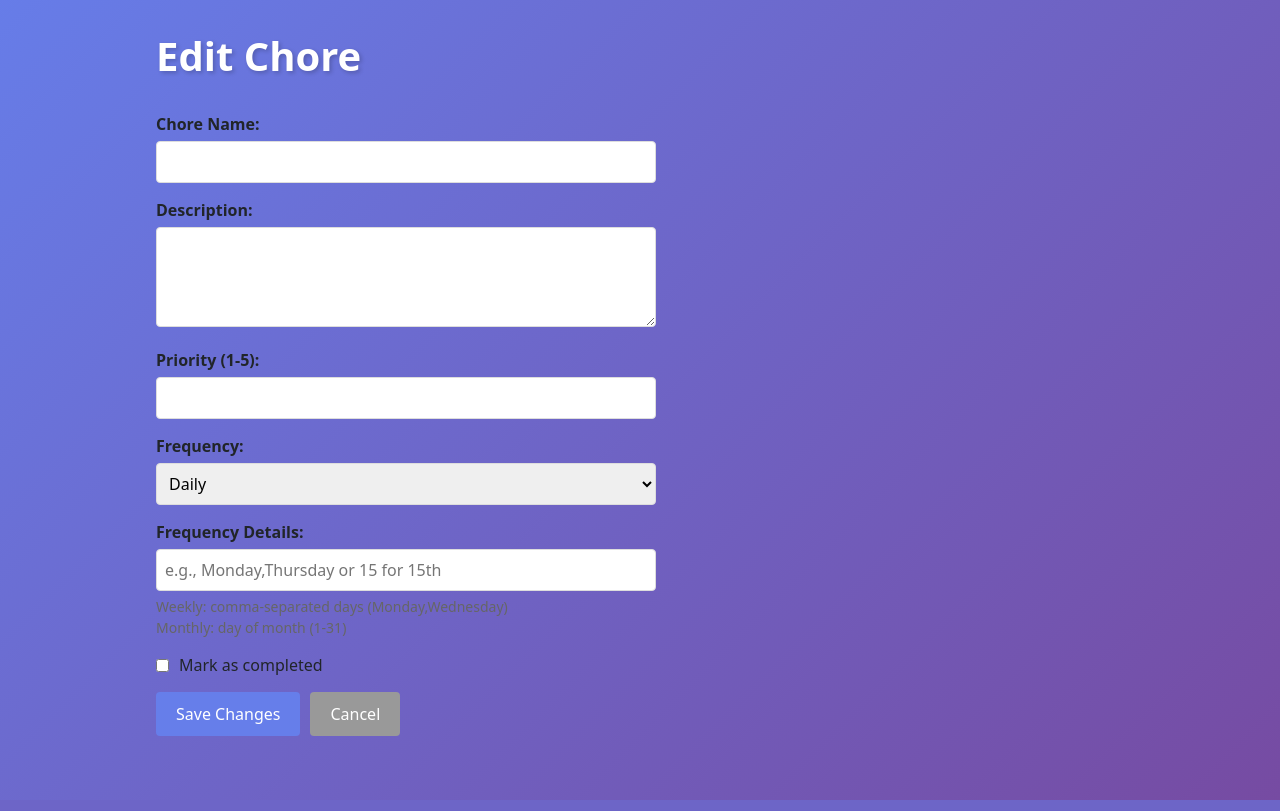
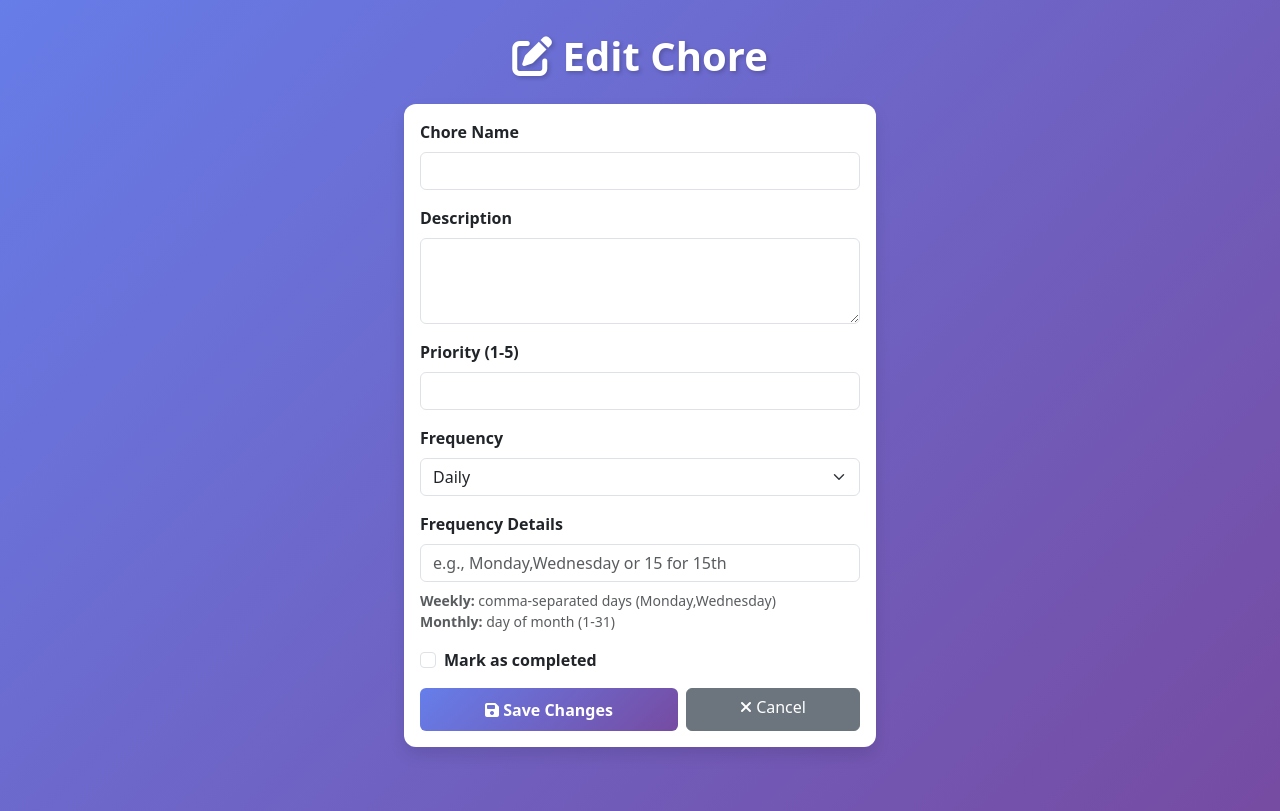
Before and after one commit to ThomasSchindler897/chore-assistant, a Flask app: template templates/edit_chore.html in a window 1280 px wide. Shown: the part 57-868 px from the top of the page. Run offline with Flask 3, Linux system fonts and the light colour scheme; the template is opened without the code that fills it, so the values that code supplies are empty.

Commit message:
Complete Bootstrap redesign: chores, add, edit, and stats pages - Milestone 6 complete

```diff
--- a/templates/edit_chore.html
+++ b/templates/edit_chore.html
@@ -1,29 +1,33 @@
 {% extends "base.html" %}
 
-{% block title %}Edit Chore{% endblock %}
+{% block title %}Edit Chore - Chore Assistant{% endblock %}
 
 {% block content %}
-    <h1>Edit Chore</h1>
+    <div class="row justify-content-center">
+        <div class="col-lg-6">
+            <h1 class="text-center mb-4"><i class="fas fa-edit"></i> Edit Chore</h1>
 
-    <form method="POST" style="max-width: 500px;">
-        <div style="margin-bottom: 15px;">
-            <label for="name" style="display: block; margin-bottom: 5px; font-weight: bold;">Chore Name:</label>
-            <input type="text" id="name" name="name" value="{{ chore.name }}" required style="width: 100%; padding: 8px; border: 1px solid #ddd; border-radius: 4px;">
+            <div class="card">
+                <div class="card-body">
+                    <form method="POST">
+                        <div class="mb-3">
+                            <label for="name" class="form-label"><strong>Chore Name</strong></label>
+                            <input type="text" class="form-control" id="name" name="name" value="{{ chore.name }}" required>
                         </div>
 
-        <div style="margin-bottom: 15px;">
-            <label for="description" style="display: block; margin-bottom: 5px; font-weight: bold;">Description:</label>
-            <textarea id="description" name="description" style="width: 100%; padding: 8px; border: 1px solid #ddd; border-radius: 4px; height: 100px;">{{ chore.description }}</textarea>
+                        <div class="mb-3">
+                            <label for="description" class="form-label"><strong>Description</strong></label>
+                            <textarea class="form-control" id="description" name="description" rows="3">{{ chore.description }}</textarea>
                         </div>
 
-        <div style="margin-bottom: 15px;">
-            <label for="priority" style="display: block; margin-bottom: 5px; font-weight: bold;">Priority (1-5):</label>
-            <input type="number" id="priority" name="priority" min="1" max="5" value="{{ chore.priority }}" style="width: 100%; padding: 8px; border: 1px solid #ddd; border-radius: 4px;">
+                        <div class="mb-3">
+                            <label for="priority" class="form-label"><strong>Priority (1-5)</strong></label>
+                            <input type="number" class="form-control" id="priority" name="priority" min="1" max="5" value="{{ chore.priority }}">
                         </div>
 
-        <div style="margin-bottom: 15px;">
-            <label for="frequency" style="display: block; margin-bottom: 5px; font-weight: bold;">Frequency:</label>
-            <select id="frequency" name="frequency" style="width: 100%; padding: 8px; border: 1px solid #ddd; border-radius: 4px;">
+                        <div class="mb-3">
+                            <label for="frequency" class="form-label"><strong>Frequency</strong></label>
+                            <select class="form-select" id="frequency" name="frequency">
                                 <option value="daily" {% if chore.frequency == 'daily' %}selected{% endif %}>Daily</option>
                                 <option value="weekly" {% if chore.frequency == 'weekly' %}selected{% endif %}>Weekly</option>
                                 <option value="monthly" {% if chore.frequency == 'monthly' %}selected{% endif %}>Monthly</option>
@@ -31,25 +35,35 @@
                             </select>
                         </div>
 
-        <div style="margin-bottom: 15px;">
-            <label for="frequency_details" style="display: block; margin-bottom: 5px; font-weight: bold;">Frequency Details:</label>
-            <input type="text" id="frequency_details" name="frequency_details" value="{{ chore.frequency_details or '' }}" placeholder="e.g., Monday,Thursday or 15 for 15th" style="width: 100%; padding: 8px; border: 1px solid #ddd; border-radius: 4px;">
-            <small style="color: #666; display: block; margin-top: 5px;">
-                Weekly: comma-separated days (Monday,Wednesday)<br>
-                Monthly: day of month (1-31)
+                        <div class="mb-3">
+                            <label for="frequency_details" class="form-label"><strong>Frequency Details</strong></label>
+                            <input type="text" class="form-control" id="frequency_details" name="frequency_details" value="{{ chore.frequency_details or '' }}" placeholder="e.g., Monday,Wednesday or 15 for 15th">
+                            <small class="form-text text-muted d-block mt-2">
+                                <strong>Weekly:</strong> comma-separated days (Monday,Wednesday)<br>
+                                <strong>Monthly:</strong> day of month (1-31)
                             </small>
                         </div>
 
-        <div style="margin-bottom: 15px;">
-            <label for="completed" style="display: flex; align-items: center; gap: 10px;">
-                <input type="checkbox" id="completed" name="completed" {% if chore.completed %}checked{% endif %}>
-                <span>Mark as completed</span>
+                        <div class="mb-3">
+                            <div class="form-check">
+                                <input class="form-check-input" type="checkbox" id="completed" name="completed" {% if chore.completed %}checked{% endif %}>
+                                <label class="form-check-label" for="completed">
+                                    <strong>Mark as completed</strong>
                                 </label>
                             </div>
+                        </div>
 
-        <div style="display: flex; gap: 10px;">
-            <button type="submit" style="background-color: #667eea; color: white; padding: 10px 20px; border: none; border-radius: 4px; cursor: pointer;">Save Changes</button>
-            <a href="/chores" style="background-color: #999; color: white; padding: 10px 20px; border: none; border-radius: 4px; cursor: pointer; text-decoration: none; display: inline-block;">Cancel</a>
+                        <div class="d-flex gap-2">
+                            <button type="submit" class="btn btn-primary flex-grow-1">
+                                <i class="fas fa-save"></i> Save Changes
+                            </button>
+                            <a href="/chores" class="btn btn-secondary flex-grow-1">
+                                <i class="fas fa-times"></i> Cancel
+                            </a>
                         </div>
                     </form>
+                </div>
+            </div>
+        </div>
+    </div>
 {% endblock %}
```
Also changed, not shown: templates/add_chore.html (+37 -25 lines), templates/chores.html (+45 -26 lines), templates/stats.html (+44 -27 lines). Lines whose indentation alone changed are shown as unchanged.
